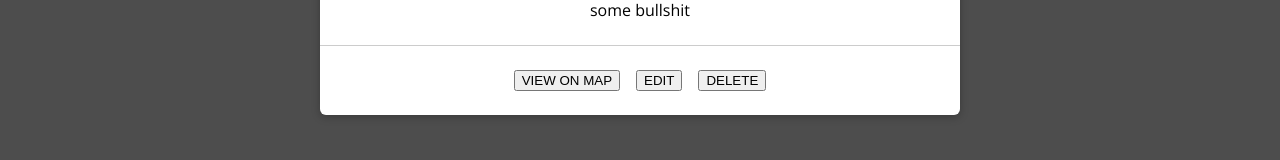
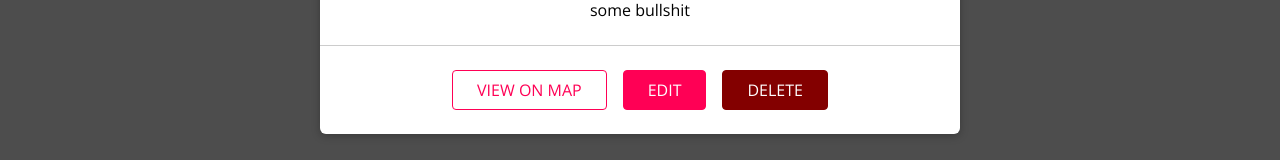
Before and after one commit to Rakesh6720/react-node, a React (Create React App) app: page /u1/places in a window 1280 px wide. Shown: the part 508-668 px from the top of the page. Built offline with nearby package versions, Linux system fonts and the light colour scheme.

Commit message:
update react transition group

```diff
--- a/src/places/components/PlaceItem.css
+++ b/src/places/components/PlaceItem.css
@@ -48,6 +48,11 @@
   margin: 0.5rem;
 }
 
+.map-container {
+  height: 15rem;
+  width: 100%;
+}
+
 @media (min-width: 768px) {
   .place-item__image {
     height: 20rem;
--- a/src/places/components/PlaceItem.js
+++ b/src/places/components/PlaceItem.js
@@ -1,9 +1,33 @@
-import React from "react";
+import React, { useState } from "react";
 import Card from "../../shared/components/UIElements/Card";
+import Modal from "../../shared/components/UIElements/Modal";
+import Button from "../../shared/components/UIElements/Button";
 import "./PlaceItem.css";
 
 const PlaceItem = (props) => {
+  const [showMap, setShowMap] = useState(false);
+
+  const openMapHandler = () => {
+    setShowMap(true);
+  };
+
+  const closeMapHandler = () => {
+    setShowMap(false);
+  };
   return (
+    <>
+      <Modal
+        show={showMap}
+        onCancel={closeMapHandler}
+        header={props.address}
+        contentClass="place-item__modal-content"
+        footerClass="place-item__modal-actions"
+        footer={<Button onClick={closeMapHandler}>CLOSE</Button>}
+      >
+        <div className="map-container">
+          <h2>THE MAP</h2>
+        </div>
+      </Modal>
       <li className="place-item">
         <Card className="place-item__content">
           <div className="place-item">
@@ -15,12 +39,15 @@ const PlaceItem = (props) => {
             <p>{props.description}</p>
           </div>
           <div className="place-item__actions">
-          <button inverse>VIEW ON MAP</button>
-          <button to={`/places/${props.id}`}>EDIT</button>
-          <button danger>DELETE</button>
+            <Button inverse onClick={openMapHandler}>
+              VIEW ON MAP
+            </Button>
+            <Button to={`/places/${props.id}`}>EDIT</Button>
+            <Button danger>DELETE</Button>
           </div>
         </Card>
       </li>
+    </>
   );
 };
 
--- /dev/null
+++ b/src/shared/components/UIElements/Button.css
@@ -0,0 +1,61 @@
+.button {
+  font: inherit;
+  padding: 0.5rem 1.5rem;
+  border: 1px solid #ff0055;
+  border-radius: 4px;
+  background: #ff0055;
+  color: white;
+  cursor: pointer;
+  margin-right: 1rem;
+  text-decoration: none;
+  display: inline-block;
+}
+
+.button:focus {
+  outline: none;
+}
+
+.button:hover,
+.button:active {
+  background: #ff4382;
+  border-color: #ff4382;
+}
+
+.button--inverse {
+  background: transparent;
+  color: #ff0055;
+}
+
+.button--inverse:hover,
+.button--inverse:active {
+  color: white;
+  background: #ff0055;
+}
+
+.button--danger {
+  background: #830000;
+  border-color: #830000;
+}
+
+.button--danger:hover,
+.button--danger:active {
+  background: #f34343;
+  border-color: #f34343;
+}
+
+.button:disabled,
+.button:hover:disabled,
+.button:active:disabled {
+  background: #ccc;
+  color: #979797;
+  border-color: #ccc;
+  cursor: not-allowed;
+}
+
+.button--small {
+  font-size: 0.8rem;
+}
+
+.button--big {
+  font-size: 1.5rem;
+}
--- /dev/null
+++ b/src/shared/components/UIElements/Button.js
@@ -0,0 +1,43 @@
+import React from 'react';
+import { Link } from 'react-router-dom';
+
+import './Button.css';
+
+const Button = props => {
+  if (props.href) {
+    return (
+      <a
+        className={`button button--${props.size || 'default'} ${props.inverse &&
+          'button--inverse'} ${props.danger && 'button--danger'}`}
+        href={props.href}
+      >
+        {props.children}
+      </a>
+    );
+  }
+  if (props.to) {
+    return (
+      <Link
+        to={props.to}
+        exact={props.exact}
+        className={`button button--${props.size || 'default'} ${props.inverse &&
+          'button--inverse'} ${props.danger && 'button--danger'}`}
+      >
+        {props.children}
+      </Link>
+    );
+  }
+  return (
+    <button
+      className={`button button--${props.size || 'default'} ${props.inverse &&
+        'button--inverse'} ${props.danger && 'button--danger'}`}
+      type={props.type}
+      onClick={props.onClick}
+      disabled={props.disabled}
+    >
+      {props.children}
+    </button>
+  );
+};
+
+export default Button;
--- a/src/shared/components/UIElements/Modal.js
+++ b/src/shared/components/UIElements/Modal.js
@@ -1,6 +1,6 @@
 import React from "react";
 import ReactDOM from "react-dom";
-import { CSSTransition } from "react-transmission-group";
+import { CSSTransition } from "react-transition-group";
 import Backdrop from "./Backdrop";
 
 import "./Modal.css";
```
Also changed, not shown: 1 other file (tests, documents, lock files or other folders). Lines whose indentation alone changed are shown as unchanged.
